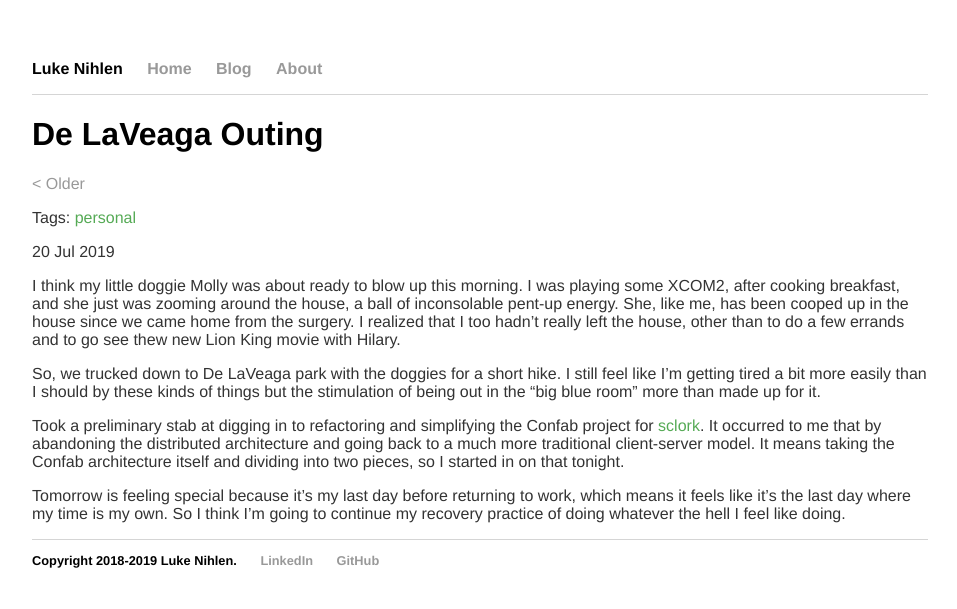
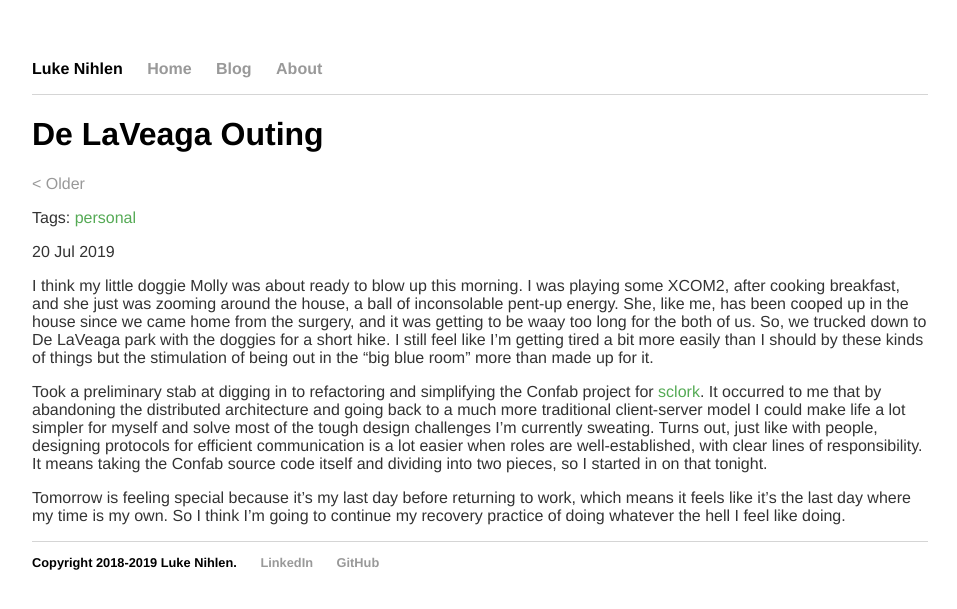
Before and after one commit to lnihlen/lnihlen.github.io, a Jekyll site: the page built from _posts/2019/07/2019-07-20-de-la-veaga-outing.md, in a window 1280 px wide. Shown: the top 609 px of the page, without its empty margins (160-1117 px from the left). Built offline with Jekyll 4.4.1, drawn with Linux system fonts in a browser that asks for light colours.

Commit message:
light edits to last post for readability

```diff
--- a/_posts/2019/07/2019-07-20-de-la-veaga-outing.md
+++ b/_posts/2019/07/2019-07-20-de-la-veaga-outing.md
@@ -7,17 +7,16 @@ tags: [ personal ]
 
 I think my little doggie Molly was about ready to blow up this morning. I was playing some XCOM2, after cooking
 breakfast, and she just was zooming around the house, a ball of inconsolable pent-up energy. She, like me, has been
-cooped up in the house since we came home from the surgery. I realized that I too hadn't really left the house, other
-than to do a few errands and to go see thew new Lion King movie with Hilary.
-
+cooped up in the house since we came home from the surgery, and it was getting to be waay too long for the both of us.
 So, we trucked down to De LaVeaga park with the doggies for a short hike. I still feel like I'm getting tired a bit more
 easily than I should by these kinds of things but the stimulation of being out in the "big blue room" more than made up
 for it.
 
 Took a preliminary stab at digging in to refactoring and simplifying the Confab project for
 {% include tag_link.html tag="sclork" %}. It occurred to me that by abandoning the distributed architecture and going
-back to a much more traditional client-server model. It means taking the Confab architecture itself and dividing into
-two pieces, so I started in on that tonight.
+back to a much more traditional client-server model I could make life a lot simpler for myself and solve most of the
+tough design challenges I'm currently sweating. Turns out, just like with people, designing protocols for efficient
+communication is a lot easier when roles are well-established, with clear lines of responsibility. It means taking the Confab source code itself and dividing into two pieces, so I started in on that tonight.
 
 Tomorrow is feeling special because it's my last day before returning to work, which means it feels like it's the last
 day where my time is my own. So I think I'm going to continue my recovery practice of doing whatever the hell I feel
```
